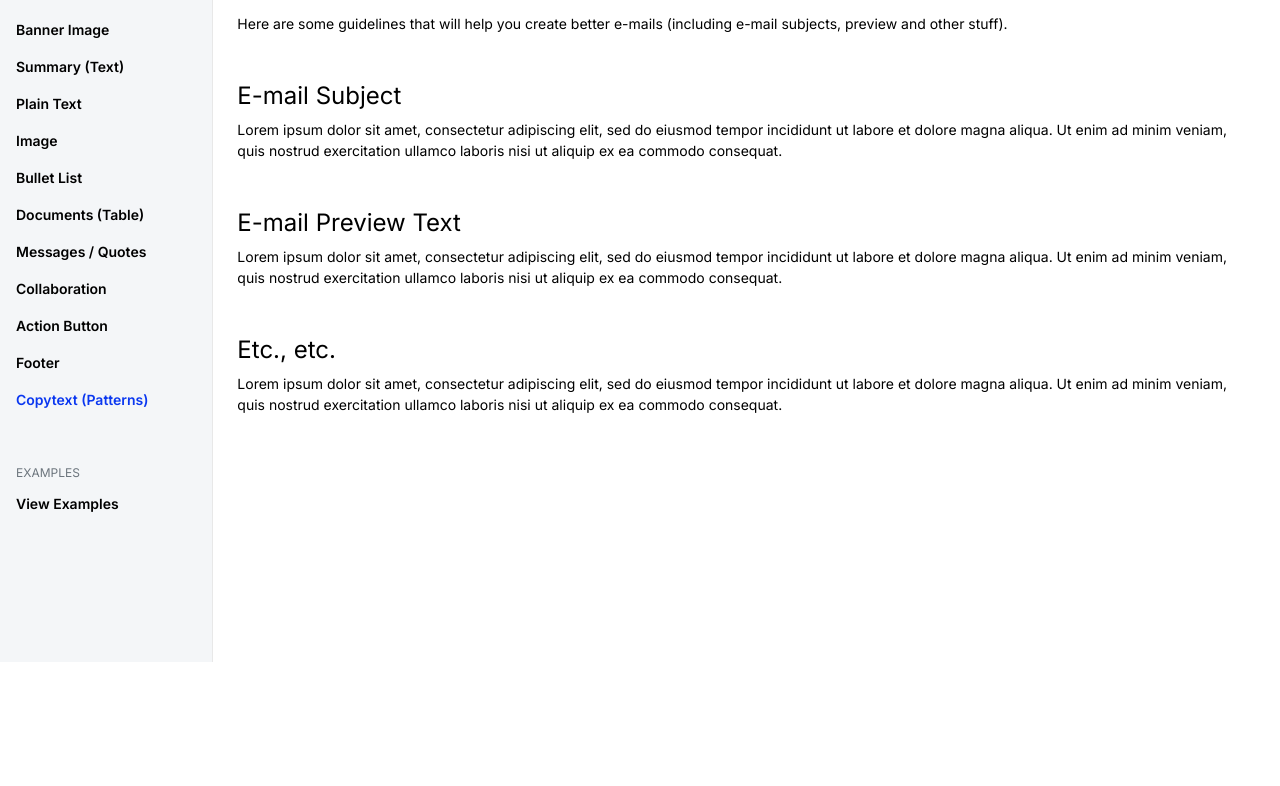
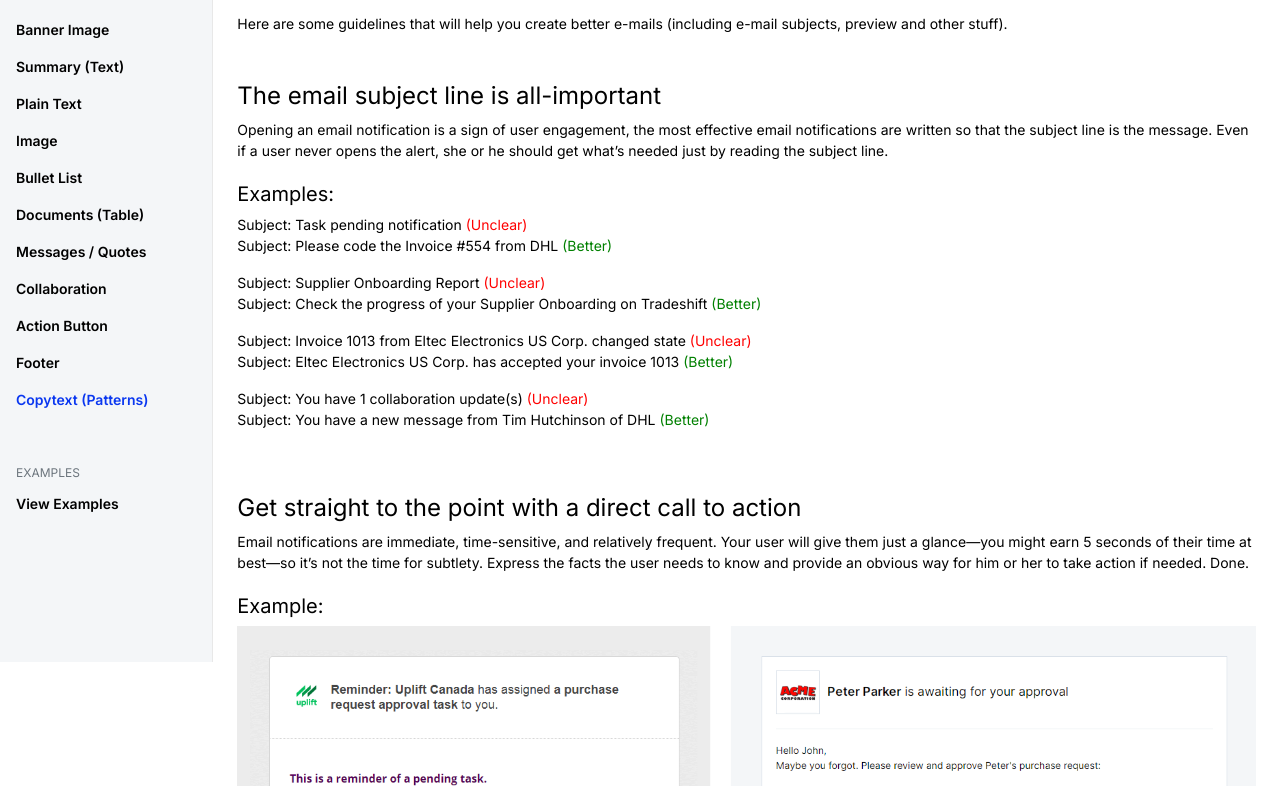
Before and after one commit to xionatan/ts-email, a plain HTML site: page copytext_patterns.html in a window 1280 px wide. Shown: the part 138-924 px from the top of the page. Before the commit the page ends 800 px from the top, so only its background shows below. Drawn offline with Linux system fonts and the light colour scheme.

Commit message:
Add files via upload

```diff
--- a/copytext_patterns.html
+++ b/copytext_patterns.html
@@ -79,7 +79,7 @@
 
 				<main role="main" class="col-md-9 ml-sm-auto col-lg-10 px-md-4 mb-4">
 					<div class="d-flex justify-content-between flex-wrap flex-md-nowrap align-items-center pt-3 pb-2 mb-3 border-bottom">
-						<h1 class="h2">Copytext (Patterns)</h1>
+						<h1 class="h2">Tips for creating better emails</h1>
 					</div>
 
 					<p>Here are some guidelines that will help you create better e-mails (including e-mail subjects, preview and other stuff).</p>
@@ -87,8 +87,21 @@
 					<div class="mt-5">
 						<div class="row">
 							<div class="col">
-								<h4>E-mail Subject</h4>
-								Lorem ipsum dolor sit amet, consectetur adipiscing elit, sed do eiusmod tempor incididunt ut labore et dolore magna aliqua. Ut enim ad minim veniam, quis nostrud exercitation ullamco laboris nisi ut aliquip ex ea commodo consequat.
+								<h4>The email subject line is all-important</h4>
+								Opening an email notification is a sign of user engagement, the most effective email notifications are written so that the subject line is the message. Even if a user never opens the alert, she or he should get what’s needed just by reading the subject line.
+								<br /><br />
+								<h5>Examples:</h5>
+								<p>Subject: Task pending notification <span style="color: red;">(Unclear)</span><br />
+								Subject: Please code the Invoice #554 from DHL <span style="color: green;">(Better)</span></p>
+
+								<p>Subject: Supplier Onboarding Report <span style="color: red;">(Unclear)</span><br />
+								Subject: Check the progress of your Supplier Onboarding on Tradeshift <span style="color: green;">(Better)</span>
+
+								<p>Subject: Invoice 1013 from Eltec Electronics US Corp. changed state <span style="color: red;">(Unclear)</span><br />
+								Subject: Eltec Electronics US Corp. has accepted your invoice 1013 <span style="color: green;">(Better)</span>
+
+								<p>Subject: You have 1 collaboration update(s) <span style="color: red;">(Unclear)</span><br />
+								Subject: You have a new message from Tim Hutchinson of DHL <span style="color: green;">(Better)</span></p>
 							</div>
 						</div>
 					</div>
@@ -96,8 +109,11 @@
 					<div class="mt-5">
 						<div class="row">
 							<div class="col">
-								<h4>E-mail Preview Text</h4>
-								Lorem ipsum dolor sit amet, consectetur adipiscing elit, sed do eiusmod tempor incididunt ut labore et dolore magna aliqua. Ut enim ad minim veniam, quis nostrud exercitation ullamco laboris nisi ut aliquip ex ea commodo consequat.
+								<h4>Get straight to the point with a direct call to action</h4>
+								Email notifications are immediate, time-sensitive, and relatively frequent. Your user will give them just a glance—you might earn 5 seconds of their time at best—so it’s not the time for subtlety. Express the facts the user needs to know and provide an obvious way for him or her to take action if needed. Done.
+								<br /><br />
+								<h5>Example:</h5>
+								<img src="assets/example_email.png" class="img-fluid" />
 							</div>
 						</div>
 					</div>
@@ -105,8 +121,17 @@
 					<div class="mt-5">
 						<div class="row">
 							<div class="col">
-								<h4>Etc., etc.</h4>
-								Lorem ipsum dolor sit amet, consectetur adipiscing elit, sed do eiusmod tempor incididunt ut labore et dolore magna aliqua. Ut enim ad minim veniam, quis nostrud exercitation ullamco laboris nisi ut aliquip ex ea commodo consequat.
+								<h4>Email notifications must be highly personalized</h4>
+								An email notification is usually sent in response to a specific user action or state. So be sure that the content of the message reflects that unique situation. Being personal doesn’t mean inserting a first name and leaving it at that — every bit of the notification should reinforce the user’s specific context, actions, and needs. In fact, any information that’s not specifically personalized is suspect and something you should consider removing.
+							</div>
+						</div>
+					</div>
+
+					<div class="mt-5">
+						<div class="row">
+							<div class="col">
+								<h4>The best notifications reinforce the user experience</h4>
+								Just because email notifications should be direct and concise, they don’t need to be blandly utilitarian. In fact, the best ones are full of personality and immediately recognizable as part of the user’s overall experience with an app or service. Through tone, voice, and visual identity, email notifications have a significant impact on a user’s impression of a service or app’s style and brand. They should be designed with as much care as any other aspect of a product’s UX.
 							</div>
 						</div>
 					</div>
```
